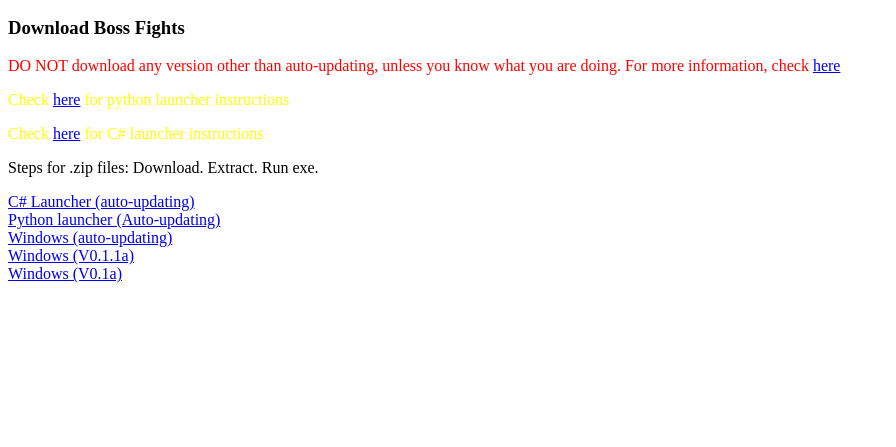
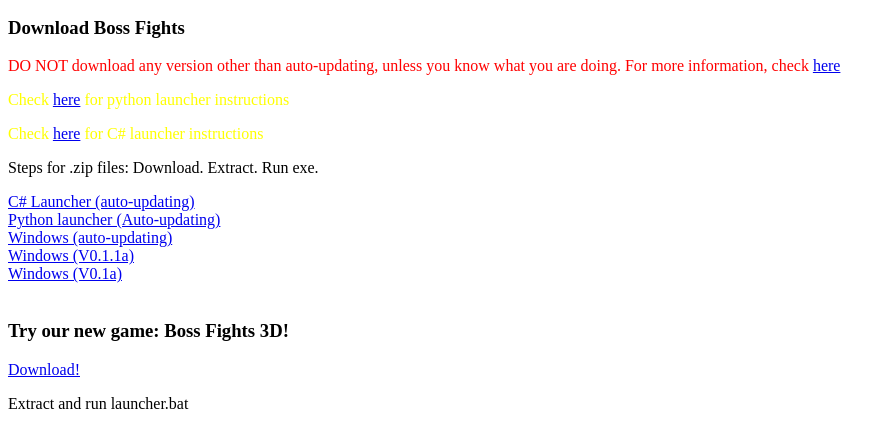
Before and after one commit to MM4096/BossFights, a plain HTML site: page index.html in a window 1280 px wide. Shown: the part 87-534 px from the top of the page, without its empty margins (0-896 px from the left). Drawn offline with Linux system fonts and the light colour scheme.

Commit message:
added 3d preview

```diff
--- a/index.html
+++ b/index.html
@@ -25,5 +25,10 @@
         <br>
         <a href="Downloads/Boss Fights setup (x86).exe" download>Windows (V0.1a)</a>
         <br>
+        <br>
+        <h3>Try our new game: Boss Fights 3D!</h3>
+        <a href="Downloads/Boss Fights 3D.zip">Download!</a>
+        <br>
+        <p>Extract and run launcher.bat</p>
     </body>
 </html>
```
Also changed, not shown: 6 other files.
